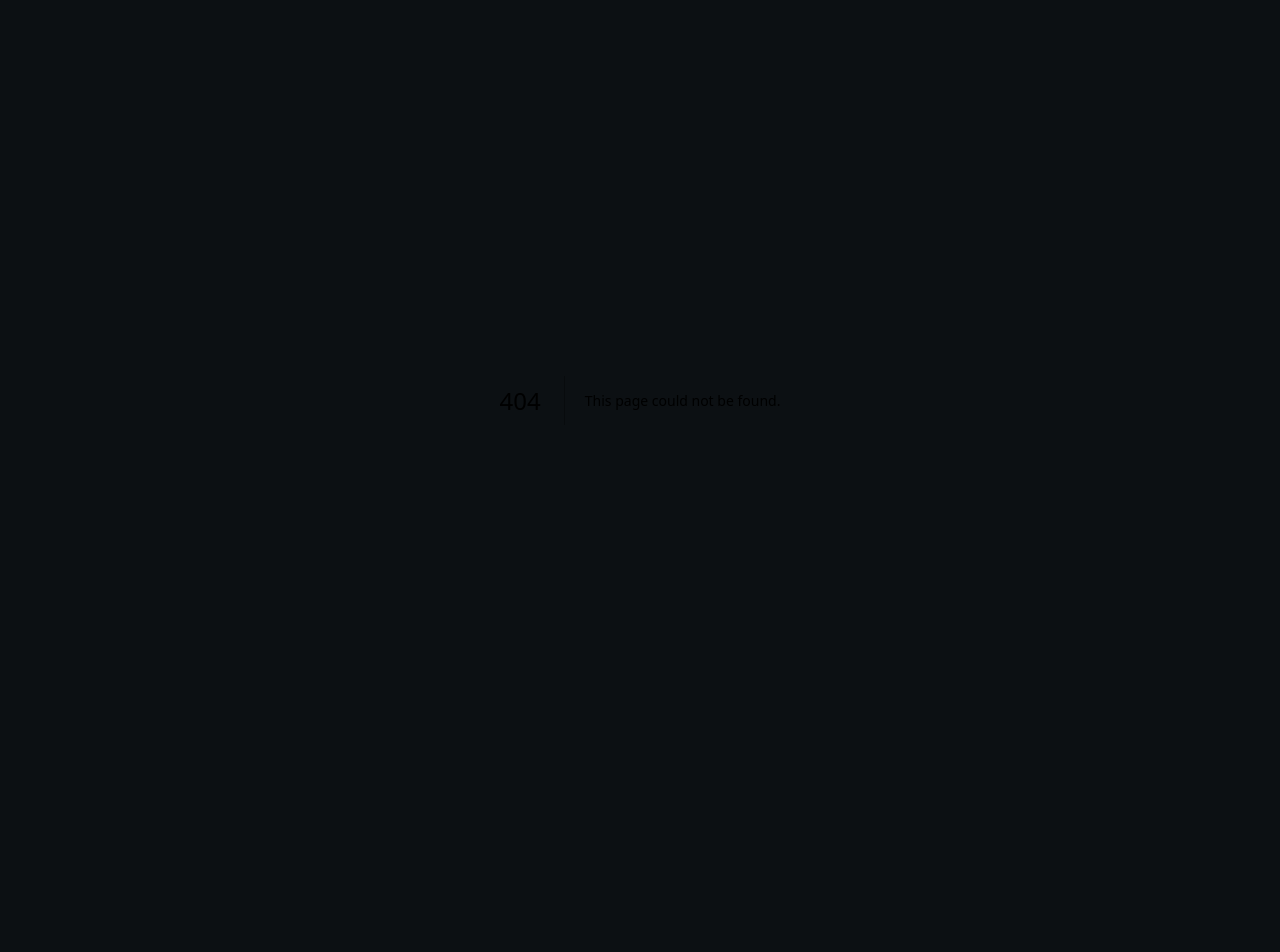
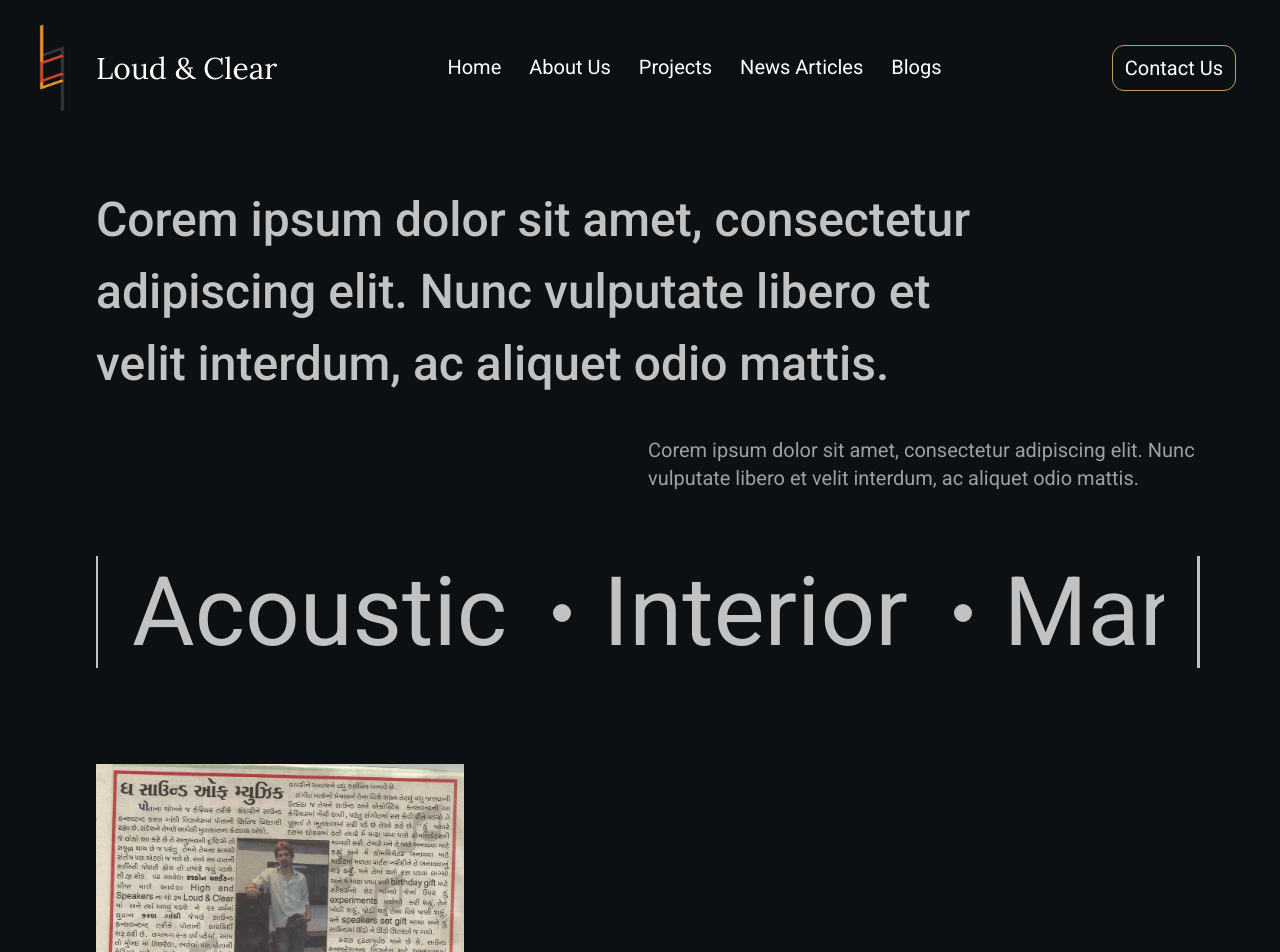
Before and after one commit to Loudandclear2024/Website, a Next.js app: page /news-articles in a window 1280 px wide. Before the commit this address had no page. Shown: the top 952 px of the page. Before the commit the page ends 800 px from the top, so only its background shows below. Built offline with nearby package versions, Linux system fonts and the light colour scheme.

Commit message:
feat: add news article page

```diff
--- a/src/app/globals.css
+++ b/src/app/globals.css
@@ -10,6 +10,15 @@
         /* @apply after:bg-secondary after:h-[1px] after:w-full after:absolute relative after:bottom-0 after:-left-full overflow-hidden after:hover:left-0 after:duration-300 after:ease-in cursor-pointer */
     }
 
+    .vertical-bars{
+        @apply relative before:absolute before:h-full before:w-[2px] before:bg-light-gray before:top-0 before:left-0
+        after:absolute after:h-full after:w-[3px] after:bg-light-gray after:top-0 after:right-0
+    }
+
+    .circles{
+        @apply relative after:absolute after:w-[18px] after:h-[18px] after:bg-light-gray after:rounded-full after:top-5  after:-right-11 sm:after:top-8 lg:after:top-12 lg:after:-right-16
+    }
+
     /* .process-active{
         @apply text-[26px] bg-process-steps
     } */
--- /dev/null
+++ b/src/app/news-articles/page.js
@@ -0,0 +1,97 @@
+import Navbar from "@/components/Navbar"
+import Image from "next/image"
+
+export default function Page() {
+  return (
+    <>
+      <Navbar />
+      <div className="px-7 mt-8 sm:px-10 lg:py-12 lg:pl-24 lg:pr-20 lg:mt-0">
+        <div>
+          <h1 className="text-light-gray font-medium leading-normal text-3xl sm:text-4xl sm:leading-[1.5] lg:text-5xl lg:leading-[1.5] mlg:w-4/5">
+            Corem ipsum dolor sit amet, consectetur adipiscing elit. Nunc
+            vulputate libero et velit interdum, ac aliquet odio mattis.
+          </h1>
+          <div className="w-full flex justify-end">
+            <h4 className="text-dark-gray mt-9 text-lg sm:text-xl lg:w-1/2 lg:mr-0">
+              Corem ipsum dolor sit amet, consectetur adipiscing elit. Nunc
+              vulputate libero et velit interdum, ac aliquet odio mattis.
+            </h4>
+          </div>
+        </div>
+
+        {/* This will be marquee animation, so want everything horizontal */}
+        <div
+          className="text-5xl text-light-gray mt-14 px-4
+        vertical-bars sm:text-7xl lg:mt-16 lg:text-8xl lg:px-9
+        "
+        >
+          <div className="overflow-x-scroll overflow-y-hidden space-x-16 no-scrollbar whitespace-nowrap lg:space-x-24 py-2">
+            <span className="circles">Acoustic</span>
+            <span className="circles">Interior</span>
+            <span className="circles">Management</span>
+          </div>
+        </div>
+
+        <div className="mt-16 space-y-20 md:mt-24">
+          {/* each will be grid */}
+          <div
+            className="grid grid-cols-1 md:grid-cols-2
+          lg:grid-cols-3
+
+          "
+          >
+            <Image src="/images/news-articles/1.jpg" width={500} height={500} />
+          </div>
+          <div
+            className="grid grid-cols-1 md:grid-cols-2 md:col-span-2
+          lg:grid-cols-3
+          "
+          >
+            <Image
+              src="/images/news-articles/1.jpg"
+              width={500}
+              height={500}
+              className="md:col-start-2 lg:md:col-start-3"
+            />
+          </div>
+          <div className="grid grid-cols-1 md:grid-cols-2 lg:grid-cols-3">
+            <Image
+              src="/images/news-articles/1.jpg"
+              width={500}
+              height={500}
+              className="lg:col-start-2"
+            />
+          </div>
+          <div className="grid grid-cols-1 md:grid-cols-2 lg:grid-cols-3">
+            <Image
+              src="/images/news-articles/1.jpg"
+              width={500}
+              height={500}
+              className="md:col-start-2 lg:col-start-1"
+            />
+          </div>
+          <div className="grid grid-cols-1 md:grid-cols-2 lg:grid-cols-3">
+            <Image
+              src="/images/news-articles/1.jpg"
+              width={500}
+              height={500}
+              className="lg:col-start-3"
+            />
+          </div>
+          <div
+            className="grid grid-cols-1 md:grid-cols-2
+          lg:grid-cols-3
+          "
+          >
+            <Image
+              src="/images/news-articles/1.jpg"
+              width={500}
+              height={500}
+              className="md:col-start-2"
+            />
+          </div>
+        </div>
+      </div>
+    </>
+  )
+}
--- a/src/components/Navbar.jsx
+++ b/src/components/Navbar.jsx
@@ -53,7 +53,9 @@ export default function Navbar(props) {
           <Link href="/projects">
             <li className="nav-link">Projects</li>
           </Link>
-          <li className="nav-link">News Articles</li>
+          <Link href="/news-articles">
+            <li className="nav-link">News Articles</li>
+          </Link>
           <li className="nav-link">Blogs</li>
         </ul>
 
@@ -128,7 +130,9 @@ export default function Navbar(props) {
             <Link href="/projects">
               <li>Projects</li>
             </Link>
-            <li>News Articles</li>
+            <Link href="/news-articles">
+              <li>News Articles</li>
+            </Link>
             <li>Blogs</li>
             <li>Contact Us</li>
           </ul>
```
Also changed, not shown: public/images/news-articles/1.jpg (added).
